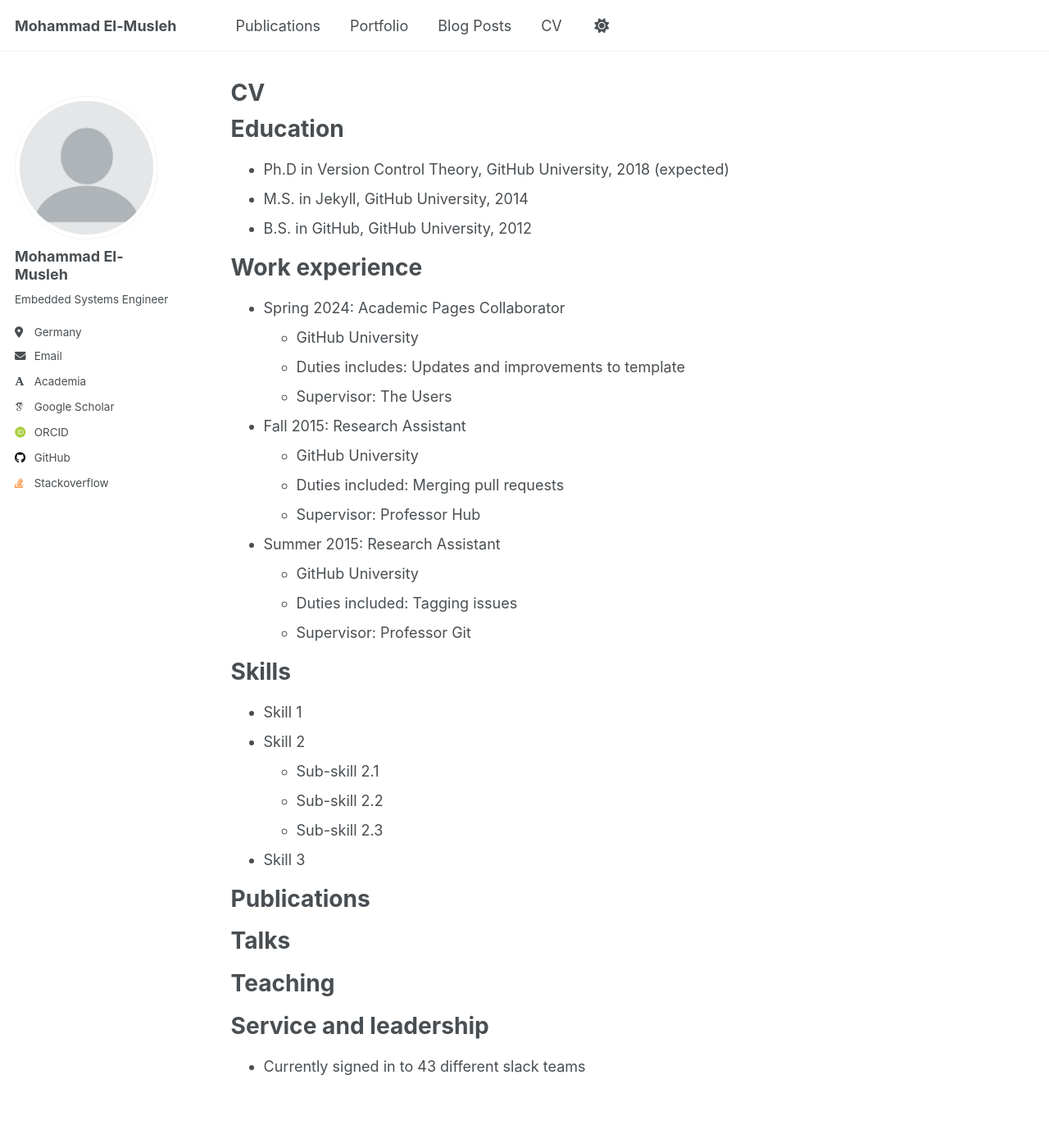
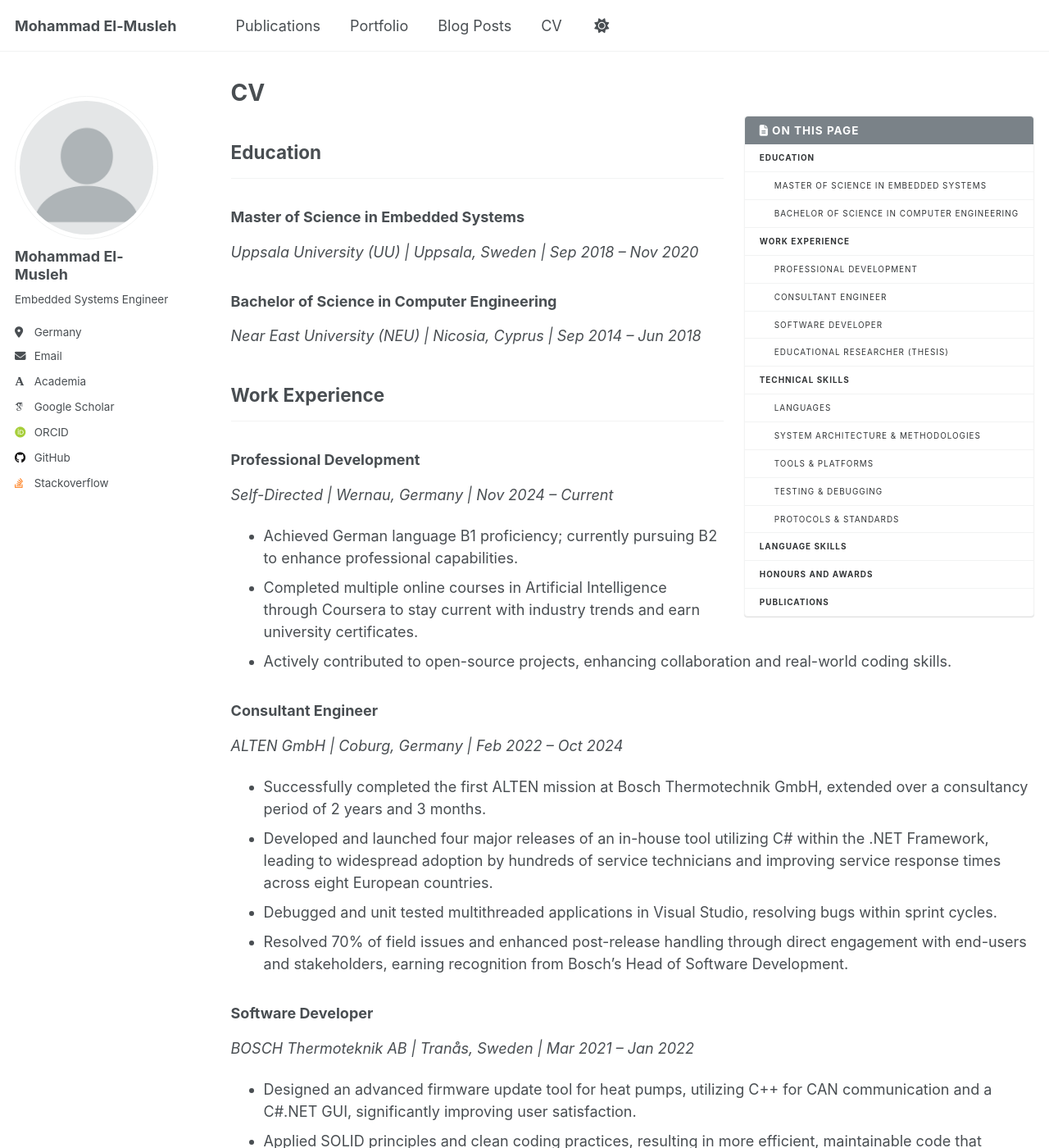
Before and after one commit to el-musleh/el-musleh.github.io, a Jekyll site: the page built from _pages/cv.md, in a window 1280 px wide and 1400 px high. Shown: the whole window at 82% size. Built offline with Jekyll 4.4.1, drawn with Linux system fonts in a browser that asks for light colours; some web fonts are replaced; a script that is not in the unit is left out; some of the changed text lies outside the part shown.

Commit message:
2025.11.08 initial Update to the content in CV page to match my personal CV PDF.

```diff
--- a/_pages/cv.md
+++ b/_pages/cv.md
@@ -3,62 +3,97 @@ layout: archive
 title: "CV"
 permalink: /cv/
 author_profile: true
+description: "Professional C#/.NET Software Developer with expertise in clean code, testing, and agile methods."
 redirect_from:
   - /resume
 ---
 
 {% include base_path %}
+{% include toc %}
 
-Education
-======
-* Ph.D in Version Control Theory, GitHub University, 2018 (expected)
-* M.S. in Jekyll, GitHub University, 2014
-* B.S. in GitHub, GitHub University, 2012
+## Education
+------------
+### Master of Science in Embedded Systems
+*Uppsala University (UU) | Uppsala, Sweden | Sep 2018 – Nov 2020*
 
-Work experience
-======
-* Spring 2024: Academic Pages Collaborator
-  * GitHub University
-  * Duties includes: Updates and improvements to template
-  * Supervisor: The Users
+### Bachelor of Science in Computer Engineering
+*Near East University (NEU) | Nicosia, Cyprus | Sep 2014 – Jun 2018*
 
-* Fall 2015: Research Assistant
-  * GitHub University
-  * Duties included: Merging pull requests
-  * Supervisor: Professor Hub
+## Work Experience
+------------------
+### Professional Development
+*Self-Directed | Wernau, Germany | Nov 2024 – Current*
 
-* Summer 2015: Research Assistant
-  * GitHub University
-  * Duties included: Tagging issues
-  * Supervisor: Professor Git
+- Achieved German language B1 proficiency; currently pursuing B2 to enhance professional capabilities.
+- Completed multiple online courses in Artificial Intelligence through Coursera to stay current with industry trends and earn university certificates.
+- Actively contributed to open-source projects, enhancing collaboration and real-world coding skills.
 
-Skills
-======
-* Skill 1
-* Skill 2
-  * Sub-skill 2.1
-  * Sub-skill 2.2
-  * Sub-skill 2.3
-* Skill 3
+### Consultant Engineer
+*ALTEN GmbH | Coburg, Germany | Feb 2022 – Oct 2024*
 
-Publications
-======
+- Successfully completed the first ALTEN mission at Bosch Thermotechnik GmbH, extended over a consultancy period of 2 years and 3 months.
+- Developed and launched four major releases of an in-house tool utilizing C# within the .NET Framework, leading to widespread adoption by hundreds of service technicians and improving service response times across eight European countries.
+- Debugged and unit tested multithreaded applications in Visual Studio, resolving bugs within sprint cycles.
+- Resolved 70% of field issues and enhanced post-release handling through direct engagement with end-users and stakeholders, earning recognition from Bosch's Head of Software Development.
+
+### Software Developer
+*BOSCH Thermoteknik AB | Tranås, Sweden | Mar 2021 – Jan 2022*
+
+- Designed an advanced firmware update tool for heat pumps, utilizing C++ for CAN communication and a C#.NET GUI, significantly improving user satisfaction.
+- Applied SOLID principles and clean coding practices, resulting in more efficient, maintainable code that reduced technical debt.
+- Integrated Azure storage for asynchronous updates, leveraging Python scripts to automate processes, which reduced manual effort and saved users time, thereby enhancing overall efficiency.
+
+### Educational Researcher (Thesis)
+*NEVS AB | Trollhättan, Sweden | Feb 2020 – Dec 2020 (8 months)*
+
+- Completed an 8-month thesis research in collaboration with NEVS (National Electric Vehicle Sweden), focusing on automated test case generation from requirements for the automotive industry.
+- Created a demo using a full stack (Neo4j, GraphQL, React.js), integrating a Neo4j graph database with a GraphQL API for efficient data visualization and interaction, supporting thesis research.
+
+## Technical Skills
+-------------------
+### Languages
+C, C++, C#, Python, VHDL/Verilog, GraphQL, HTML, CSS, JavaScript, JSON, XML, MATLAB & Simulink
+### System Architecture & Methodologies
+SOLID principles, Scalable software design, Clean Code practices, Agile (Scrum/KanBan), V-MODEL, UML, CI/CD Pipelines
+### Tools & Platforms
+Visual Studio, Git, GitHub, FreeRTOS, MATLAB, Atlassian (Bitbucket, Confluence, Jira), Microsoft Azure (storage account), Docker, MySQL, Neo4j graph, FPGA (VHDL - Xilinx Vivado)
+### Testing & Debugging
+CANalyzer, ECU-Test, HiL Testing, Debugging, Unit Testing Test Planning, Peer Reviews
+### Protocols & Standards
+UART, UDS, CAN, I2C, SPI, TCP/IP, Bluetooth
+
+## Language Skills
+------------------
+- **Arabic:** Mother Tongue
+- **English:** Proficient
+- **German:** Intermediate
+
+## Honours and Awards
+---------------------
+- **Won the Carlsberg Hackathon 2020** - Carlsberg Group (*Nov 2020*)
+- Received **four certificates of honor** during bachelor's studies for maintaining a high GPA - Near East University (*Jun 2018*)
+    - *High Honour (GPA 3.64/4, 3.52/4)*
+    - *Honour (GPA 3.30/4, 3.22/4)*
+- Granted a half-tuition scholarship to study bachelor's at NEU (*Sep 2014*)
+
+## Publications
+------------
   <ul>{% for post in site.publications reversed %}
     {% include archive-single-cv.html %}
   {% endfor %}</ul>
 
-Talks
+<!--## Talks
 ======
   <ul>{% for post in site.talks reversed %}
     {% include archive-single-talk-cv.html  %}
-  {% endfor %}</ul>
+  {% endfor %}</ul> -->
 
-Teaching
+<!--## Teaching
 ======
   <ul>{% for post in site.teaching reversed %}
     {% include archive-single-cv.html %}
-  {% endfor %}</ul>
+  {% endfor %}</ul> -->
 
-Service and leadership
+<!--## Service and leadership
 ======
-* Currently signed in to 43 different slack teams
+- Currently signed in to 43 different slack teams -->
```
